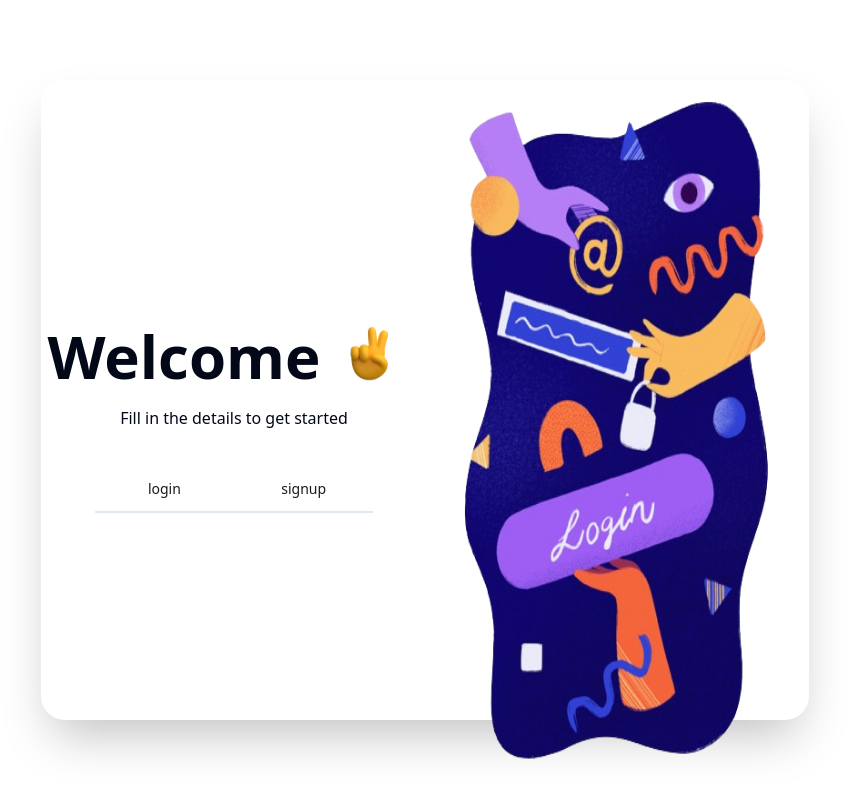
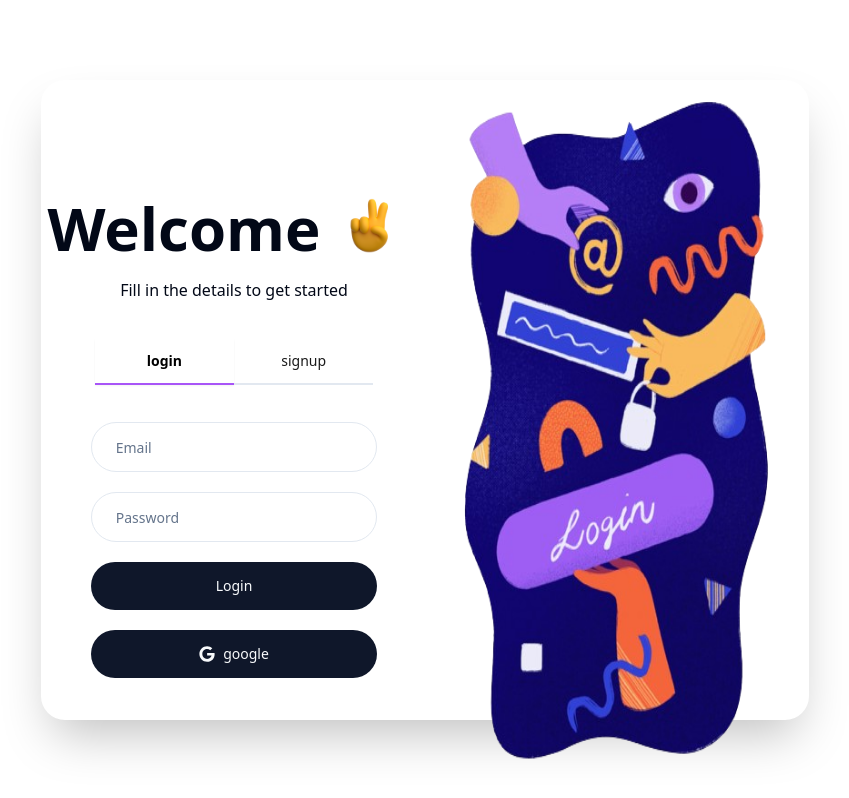
Before and after one commit to onslaught7/Talkative-2, a React (Vite) app in the folder client/: page /auth in a window 1280 px wide. Shown: the whole page, without its empty margins (215-1064 px from the left). Built offline with nearby package versions, Linux system fonts and the light colour scheme; no server answers.

Commit message:
added toaster for password and email missmatch and installed zustand

```diff
--- a/client/package.json
+++ b/client/package.json
@@ -23,7 +23,8 @@
     "react-router-dom": "^7.1.1",
     "sonner": "^1.7.1",
     "tailwind-merge": "^2.6.0",
-    "tailwindcss-animate": "^1.0.7"
+    "tailwindcss-animate": "^1.0.7",
+    "zustand": "^5.0.3"
   },
   "devDependencies": {
     "@eslint/js": "^9.17.0",
--- a/client/src/pages/auth/index.jsx
+++ b/client/src/pages/auth/index.jsx
@@ -9,14 +9,20 @@ import { FaGoogle } from "react-icons/fa"
 import { toast } from 'sonner'
 import { apiClient } from '../../lib/api-client'
 import { SIGNUP_ROUTE, LOGIN_ROUTE } from '../../utils/constants.js'
+import { useNavigate } from 'react-router-dom';
 
 
 const Auth = () => {
+    // useNavigate is a hook from React Router that allows navigation to different routes in the app
+    const navigate = useNavigate();
 
     const [email, setEmail] = useState("");
     const [password, setPassword] = useState("");
     const [confirmPassword, setConfirmPassword] = useState("");
 
+    // Function to validate login form inputs
+    // Checks if email and password fields are not empty
+    // Displays a toast error message if any field is empty
     const validateLogin = () => {
         if (!email.length) {
             toast.error("Email is required");
@@ -29,6 +35,10 @@ const Auth = () => {
         return true;
     }
 
+    // Function to validate signup form inputs
+    // Checks if email, password, and confirmPassword fields are not empty
+    // Checks if password and confirmPassword match
+    // Displays a toast error message for each invalid condition
     const validateSignup = () => {
         if (!email.length) {
             toast.error("Email is required");
@@ -46,24 +56,54 @@ const Auth = () => {
     }
 
     const handleLogin = async () => {
+        // The LOGIN_ROUTE is hit from constants.js and the login is
+        // handled in AuthConteroller through authRoutes.js
+        try {
             if (validateLogin()) {
                 const response = await apiClient.post(
                     LOGIN_ROUTE,
                     { email, password },
                     { withCredentials: true }
                 );
+
+                if (response.data.user.id) {
+                    if (response.data.user.profileSetup) {
+                        navigate("/chat");
+                    } else {
+                        navigate("/profile");
+                    }
+                }
                 console.log({ response });
+            }
+        } catch (error) {
+            if (error.response && error.response.status === 400) {
+                toast.error("Email and Password combination is incorrect");
+            } else {
+                console.error("An unexpected error occurred:", error);
+            }
         }
     }
 
     const handleSignup = async () => {
+        try {
             if (validateSignup()) {
                 const response = await apiClient.post(
                     SIGNUP_ROUTE,
                     {email, password},
                     { withCredentials: true }
                 );
+
+                if (response.status === 201) {
+                    navigate("/profile");
+                }
                 console.log({ response });
+            }
+        } catch (error) {
+            if (error.response && error.response.status === 400) {
+                toast.error("Email and Password combination is incorrect");
+            } else {
+                console.error("An unexpected error occurred:", error);
+            }
         }
     }
 
@@ -87,7 +127,7 @@ const Auth = () => {
                     </p>
                 </div>
                 <div className="flex items-center justify-center w-full">
-                    <Tabs defaultValue="account" className="w-3/4">
+                    <Tabs defaultValue="login" className="w-3/4">
                         <TabsList className="bg-transparent rounded-none w-full">
                             <TabsTrigger
                             value="login"
--- /dev/null
+++ b/client/src/store/slices/auth-slice.js
@@ -0,0 +1,4 @@
+export const  createAuthSlice = (set) => ({
+    userInfo: undefined,
+    setUserInfo: (userInfo) => set({ userInfo })
+});
```
Also changed, not shown: client/src/store/index.js (added), 2 other files (tests, documents, lock files or other folders). Lines whose indentation alone changed are shown as unchanged.
